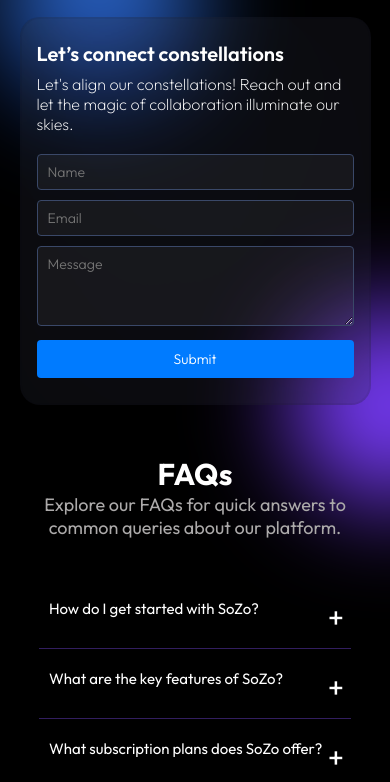
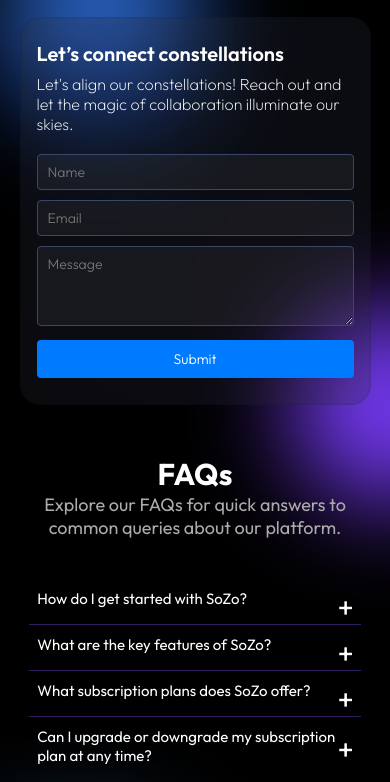
Before and after one commit to AnishNandhan/Sozo-website, a plain HTML site: page index.html in a window 390 px wide. Shown: the part 2886-3668 px from the top of the page. Drawn offline with Linux system fonts and the light colour scheme; a web font is replaced by a local one.

Commit message:
Update contact.html

```diff
--- a/Contact/contact.html
+++ b/Contact/contact.html
@@ -19,7 +19,7 @@
     font-weight: 400;
   }
 
-  .blue2 {
+  .blue2, .blue4 {
     position: absolute;
     z-index: -1;
     width: 500px;
@@ -30,7 +30,7 @@
     background-color: #763af5;
     filter: blur(100.1875px);
   }
-  .touch .blue2 {
+  .blue4 {
     left: 0;
     top: 0;
     background: linear-gradient(
@@ -74,6 +74,7 @@
     font-size: 22px;
     font-weight: 400;
     font-family: Outfit;
+    margin-right: 10px;
   }
 
   .answer {
@@ -219,10 +220,13 @@
     .contact {
       overflow-x: hidden;
     }
-    .blue2 {
+    .blue2, .blue4 {
       width: 200px;
       height: 200px;
       filter: blur(50.1875px);
+    }
+    .blue4{
+      top: 20px;
     }
 
     .contact h1 {
@@ -234,15 +238,16 @@
       margin: 0 auto;
     }
     .accordion__wrapper {
-      width: 80%;
+      width: 85%;
     }
 
     .question {
-      padding: 10px;
+      padding: 0 8px;
     }
 
     .question p {
       font-size: 14px;
+      margin: 8px 0;
     }
 
     .question h3 {
@@ -311,7 +316,7 @@
 
 <div class="contact">
   <div class="touch" id="touch">
-    <div class="blue2"></div>
+    <div class="blue4"></div>
     <h1>Get in touch</h1>
     <h4>
       Fill out the given form and we'll get back to you s soon as possible!
```
